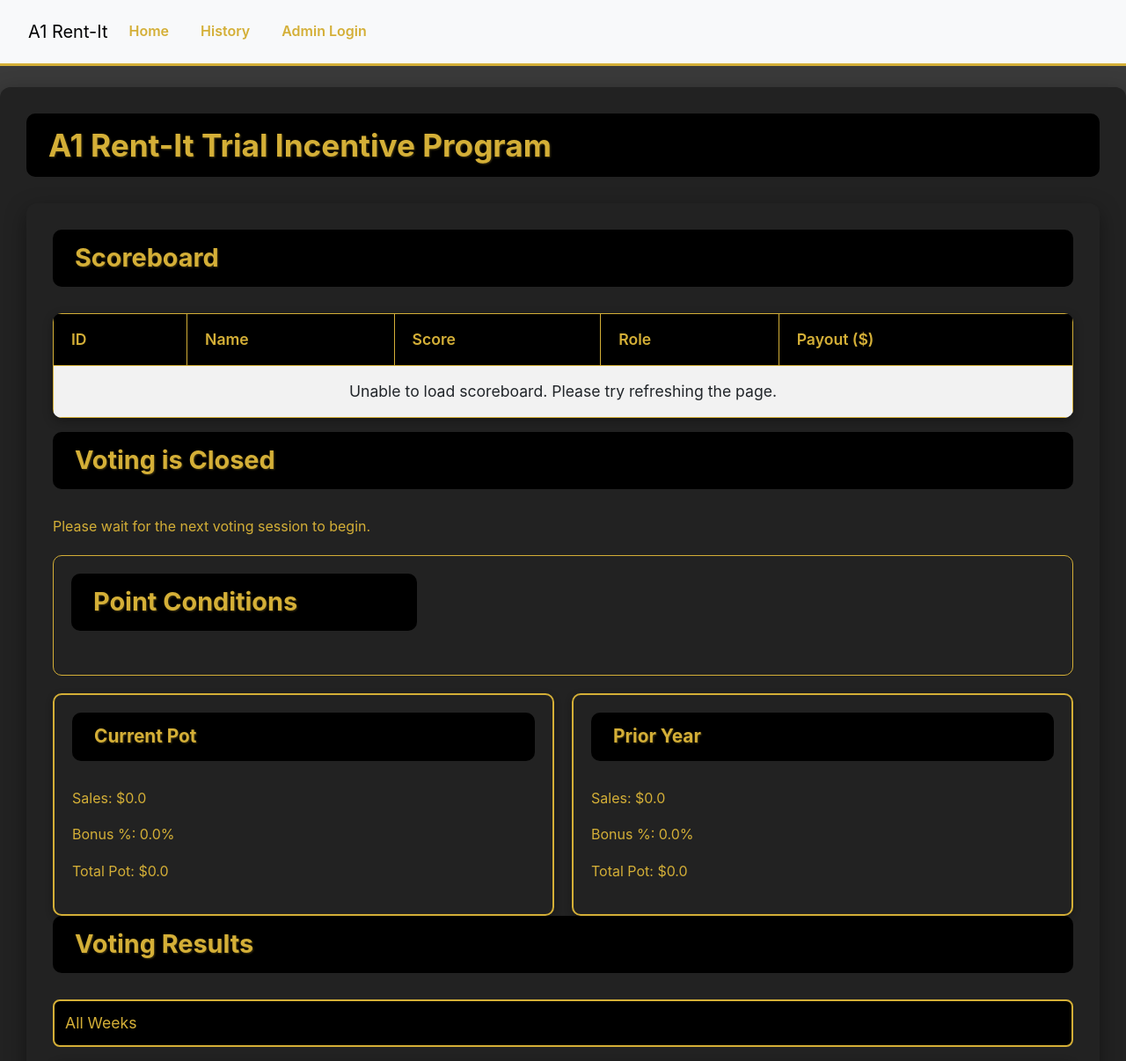
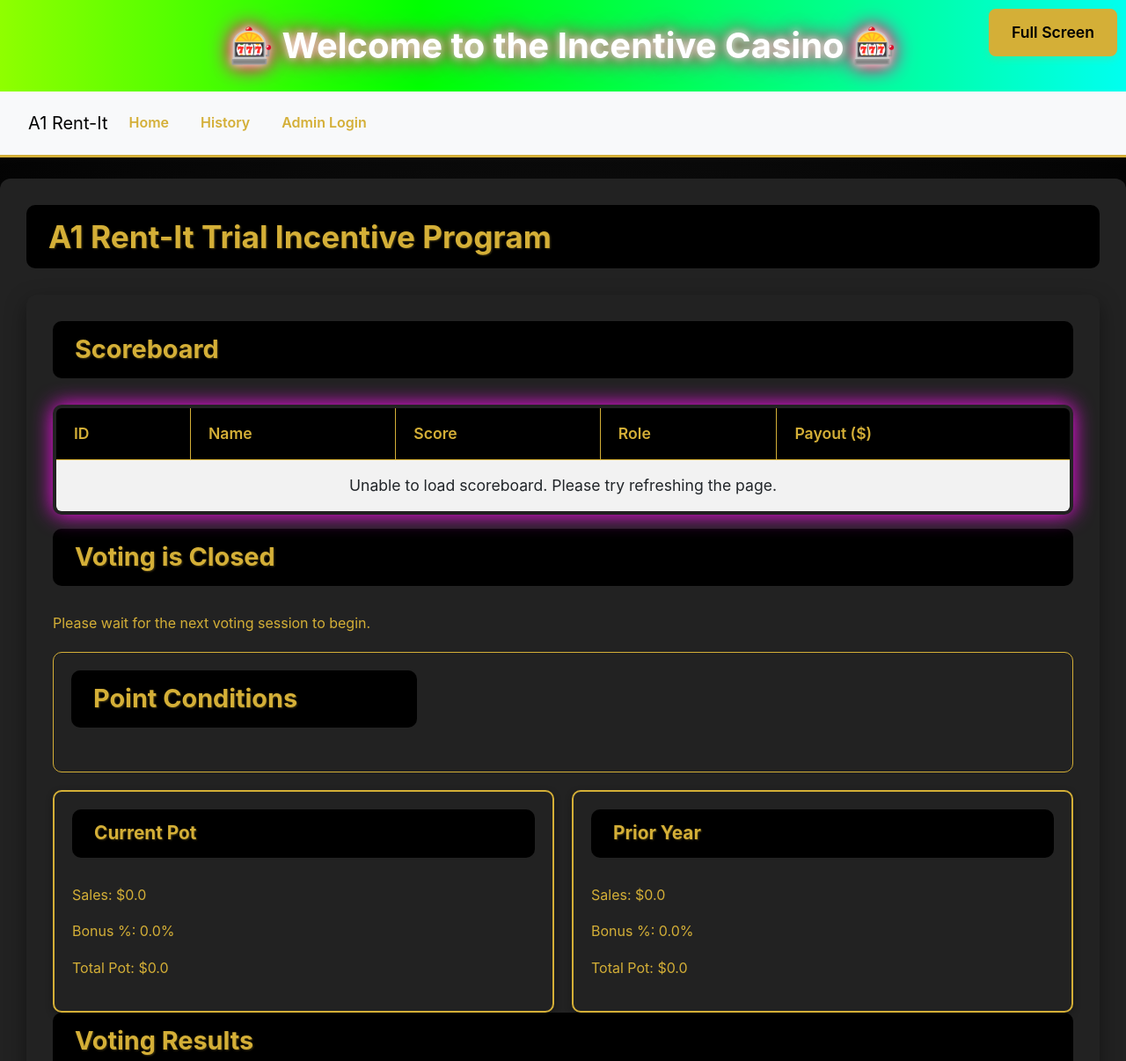
Before and after one commit to sandahltim/incent-A1, a Flask app: page / in a window 1280 px wide. Shown: the top 1206 px of the page at 88% size. Run offline with Flask 2, Linux system fonts and the light colour scheme; data comes from the database, SQL or seed files in the repository; data that the repository does not hold is empty; parts of the project's set-up code (start-up, migrations or seed data) failed here and were passed over; some libraries are stand-ins or nearby versions.

Commit message:
Add casino flair with sounds and fullscreen support

```diff
--- a/static/style.css
+++ b/static/style.css
@@ -682,3 +682,43 @@ span.badge {
     .manage-roles-container .role-sections { flex-direction: column; }
     .checkbox-container .form-check { margin-right: 10px; }
 }
+
+/* Casino theme additions */
+.casino-body {
+    background: radial-gradient(circle, #222 0%, #000 100%);
+}
+
+.casino-banner {
+    text-align: center;
+    font-size: 2.5rem;
+    padding: 20px 10px;
+    background: linear-gradient(90deg, #ff0000, #ffff00, #00ff00, #00ffff, #0000ff, #ff00ff, #ff0000);
+    background-size: 400% 100%;
+    color: #fff;
+    animation: casinoLights 5s linear infinite;
+    font-weight: 700;
+    text-shadow: 0 0 10px #fff, 0 0 20px #ff0000, 0 0 30px #ff00ff;
+}
+
+@keyframes casinoLights {
+    0% { background-position: 0% 50%; }
+    100% { background-position: 100% 50%; }
+}
+
+.casino-fs {
+    position: fixed;
+    top: 10px;
+    right: 10px;
+    z-index: 1050;
+}
+
+.casino-table {
+    border: 4px solid #ffeb3b;
+    box-shadow: 0 0 15px #ffeb3b;
+    animation: tablePulse 2s infinite alternate;
+}
+
+@keyframes tablePulse {
+    from { box-shadow: 0 0 5px #ffeb3b; }
+    to { box-shadow: 0 0 25px #ff00ff; }
+}
--- a/templates/base.html
+++ b/templates/base.html
@@ -23,7 +23,8 @@
         }
     </style>
 </head>
-<body>
+<body class="casino-body">
+    <div class="casino-banner">🎰 Welcome to the Incentive Casino 🎰</div>
     <nav class="navbar navbar-expand-lg navbar-light bg-light">
         <div class="container-fluid">
 
@@ -59,6 +60,7 @@
             </div>
         </div>
     </nav>
+    <button id="fullscreenBtn" class="btn btn-warning casino-fs">Full Screen</button>
 
     <div class="container mt-4">
         {% with messages = get_flashed_messages(with_categories=true) %}
--- a/templates/history.html
+++ b/templates/history.html
@@ -12,7 +12,7 @@
     {{ macros.render_select_field({'name': 'employee_id', 'errors': []}, id='employee_id', label_text='Select Employee', options=employees, selected_value=selected_employee) }}
     {{ macros.render_submit_button('Filter') }}
 </form>
-<table class="table">
+<table id="historyTable" class="table casino-table">
     <thead>
         <tr>
             <th>Employee</th>
--- a/templates/incentive.html
+++ b/templates/incentive.html
@@ -27,7 +27,7 @@
     <div class="container">
         <div class="scoreboard-container">
             <h2>Scoreboard</h2>
-            <table id="scoreboard" class="table table-striped">
+            <table id="scoreboard" class="table table-striped casino-table">
                 <thead>
                     <tr>
                         <th>ID</th>
@@ -76,7 +76,7 @@
                     <input type="hidden" id="max_plus_votes" value="{{ max_plus_votes }}">
                     <input type="hidden" id="max_minus_votes" value="{{ max_minus_votes }}">
                     <input type="hidden" id="max_total_votes" value="{{ max_total_votes }}">
-                    <table>
+                    <table class="casino-table">
                         <thead id="voteTableHead">
                             <tr>
                                 <th>ID</th>
```
Also changed, not shown: static/script.js (+42 -0 lines).
